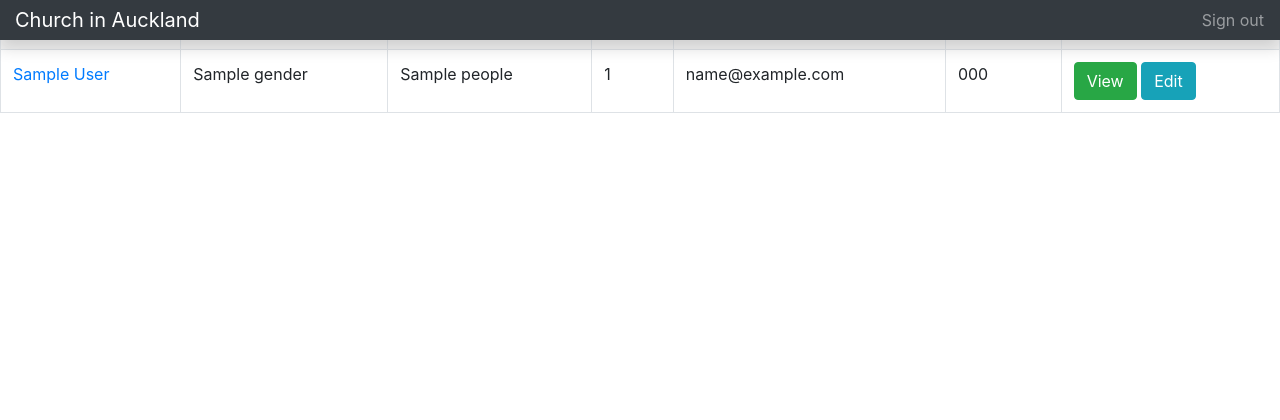
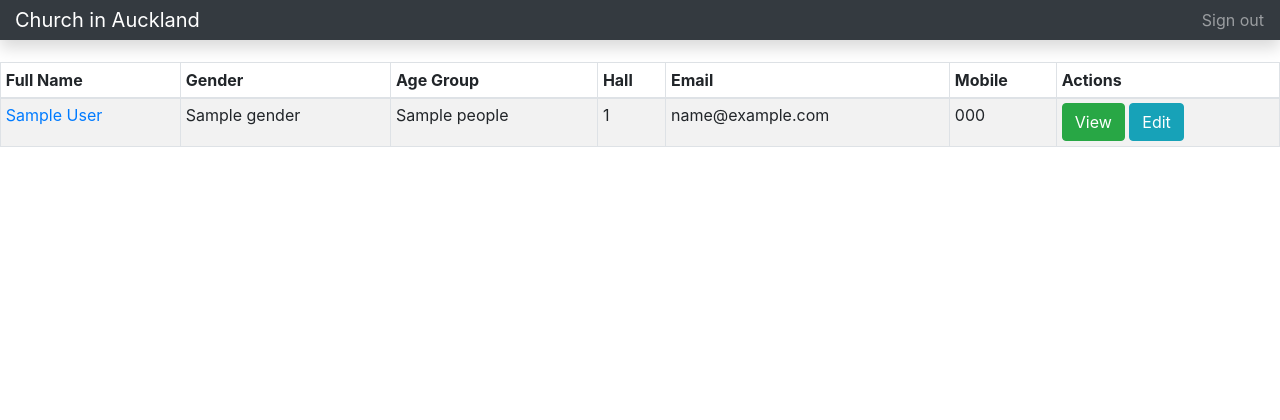
Before and after one commit to jermin2/cia_database, a PHP site: template application/views/person/index.php in a window 1280 px wide. Shown: the top 420 px of the page. Run offline with PHP 8.4, Linux system fonts and the light colour scheme; the template is opened without the code that fills it: most values are stand-ins (such as "Sample title", 1, 10 or a date in 2020); data that the repository does not hold is empty; some libraries are stand-ins or nearby versions.

Commit message:
Added the Table-sm class to make the tables smaller. Also, will show all campus students when campus is selected

```diff
--- a/application/views/event/edit.php
+++ b/application/views/event/edit.php
@@ -106,7 +106,7 @@
 		<input id="people_id" type="text" name="people_id" hidden="hidden" >
 	</div>
 
-<table id="attendenceTable" class="table table-striped table-bordered" >
+<table id="attendenceTable" class="table table-sm table-striped table-bordered" >
     <tr >
 		<th>Name</th>
 		<th>Actions</th>
--- a/application/views/event/index.php
+++ b/application/views/event/index.php
@@ -2,7 +2,7 @@
 	<a href="<?php echo site_url('event/add'); ?>" class="btn btn-success">Add</a>
 </div>
 
-<table class="table table-striped table-bordered">
+<table class="table table-sm table-striped table-bordered">
     <tr>
 		<th>Name</th>
 		<th class="hide-small">Event Type Id</th>
@@ -29,7 +29,7 @@
 		<td><?php echo date("d/m h:m", strtotime($c['date'])); ?></td>
 		<td><?php echo $c['location']; ?></td>
 		<td>
-						<a href="<?php echo site_url('event/duplicate/'.$c['event_id']); ?>" class="btn btn-info btn-xs">Repeat</a>
+						<a href="<?php echo site_url('event/duplicate/'.$c['event_id']); ?>" class="btn btn-success btn-xs">Repeat</a>
             <a href="<?php echo site_url('event/edit/'.$c['event_id']); ?>" class="btn btn-info btn-xs">Edit</a>
             <?php if($auth_level >= 5)
 						{
--- a/application/views/person/index.php
+++ b/application/views/person/index.php
@@ -1,22 +1,19 @@
+<input class="form-control" id="myInput" type="text" placeholder="Search for a person..">
+<br/>
 
-
-<div class="pull-right">
-	<?php if($auth_level > 4){
-		echo '<a href="' . site_url('person/add') . '" class="btn btn-success">Add</a> ';
-	}?>
-
-</div>
-
-<table class="table table-striped table-bordered">
+<table class="table table-sm table-striped table-bordered">
+	<thead>
     <tr>
 		<th>Full Name</th>
 		<th class="hide-small">Gender</th>
-		<th>Age Group Id</th>
+		<th>Age Group</th>
 		<th>Hall</th>
 		<th class="hide-small">Email</th>
 		<th class="hide-small">Mobile</th>
 		<th>Actions</th>
     </tr>
+	</thead>
+	<tbody id="myTable">
 	<?php foreach($people as $c){ ?>
     <tr>
 		<td><a href="<?php echo site_url('person/edit/'.$c['people_id']); ?>"><?php echo $c['first_name']." ".$c['last_name']; ?></a></td>
@@ -34,4 +31,16 @@
         </td>
     </tr>
 	<?php } ?>
+	</tbody>
 </table>
+
+<script>
+$(document).ready(function(){
+  $("#myInput").on("keyup", function() {
+    var value = $(this).val().toLowerCase();
+    $("#myTable tr").filter(function() {
+      $(this).toggle($(this).text().toLowerCase().indexOf(value) > -1)
+    });
+  });
+});
+</script>
```
Also changed, not shown: application/controllers/Person.php (+6 -1 lines).
